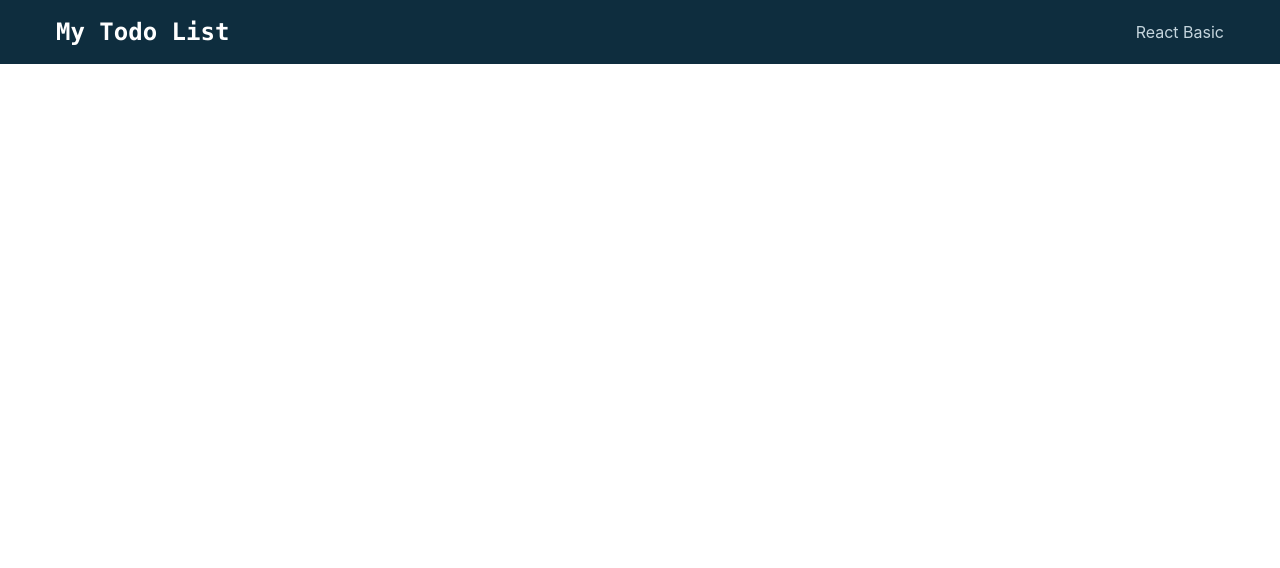
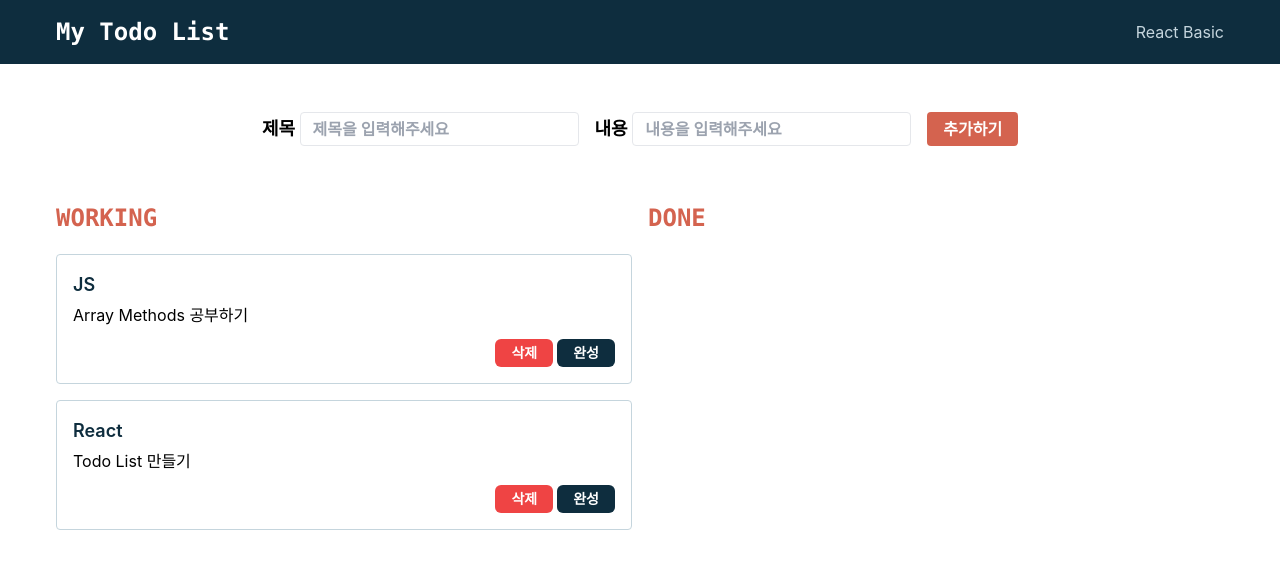
Before and after one commit to jiapril11/TodoList, a React (Create React App) app: page / in a window 1280 px wide. Shown: the top 568 px of the page. Built offline with nearby package versions, Linux system fonts and the light colour scheme.

Commit message:
Feat: todo list 기본 레이아웃 완성

```diff
--- a/src/App.js
+++ b/src/App.js
@@ -1,10 +1,90 @@
 import "./App.css";
 import Header from "./components/Header";
+import Layout from "./components/Layout";
 
 function App() {
+  const initialState = [
+    {
+      id: 0,
+      title: "JS",
+      body: "Array Methods 공부하기",
+      isDone: false,
+    },
+    {
+      id: 1,
+      title: "React",
+      body: "Todo List 만들기",
+      isDone: false,
+    },
+  ];
   return (
     <>
       <Header />
+      <Layout>
+        <form>
+          <div className="flex justify-center gap-4 pt-8 pb-14">
+            <div>
+              <label htmlFor="toDoTitle" className="text-lg font-semibold">
+                제목{" "}
+              </label>
+              <input
+                id="toDoTitle"
+                type="text"
+                className="border px-3 py-1 rounded font-semibold"
+                placeholder="제목을 입력해주세요"
+              />
+            </div>
+            <div>
+              <label htmlFor="toDoContent" className="text-lg font-semibold">
+                내용{" "}
+              </label>
+              <input
+                id="toDoContent"
+                type="text"
+                className="border px-3 py-1 rounded font-semibold"
+                placeholder="내용을 입력해주세요"
+              />
+            </div>
+            <button
+              type="submit"
+              className="bg-[#D4634F] text-white px-4 rounded font-semibold"
+            >
+              추가하기
+            </button>
+          </div>
+        </form>
+        <section className="grid grid-cols-2 gap-4">
+          <article>
+            <h2 className="text-2xl font-semibold font-mono text-[#D4634F] mb-5">
+              WORKING
+            </h2>
+            <ul>
+              {initialState.map((todo) => (
+                <li className={`mb-4 p-4 border rounded border-[#C5D5DD]`}>
+                  <h3 className="mb-1 font-semibold text-lg text-[#0E2D3E] break-words">
+                    {todo.title}
+                  </h3>
+                  <p className="break-words">{todo.body}</p>
+                  <div className="flex justify-end gap-1 mt-3">
+                    <button className="rounded-md px-4 py-1 text-sm font-semibold bg-red-500 text-white">
+                      삭제
+                    </button>
+                    <button className="rounded-md px-4 py-1 text-sm font-semibold bg-[#0E2D3E] text-white">
+                      완성
+                    </button>
+                  </div>
+                </li>
+              ))}
+            </ul>
+          </article>
+          <article>
+            <h2 className="text-2xl font-semibold font-mono text-[#D4634F] mb-5">
+              DONE
+            </h2>
+            <ul></ul>
+          </article>
+        </section>
+      </Layout>
     </>
   );
 }
```
